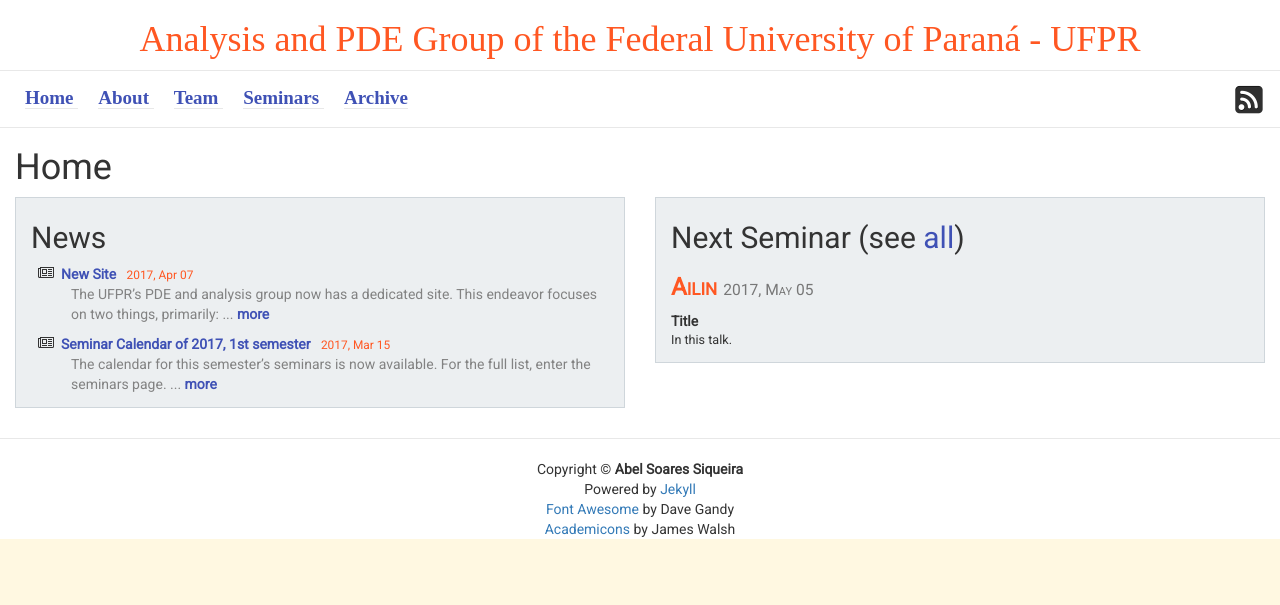
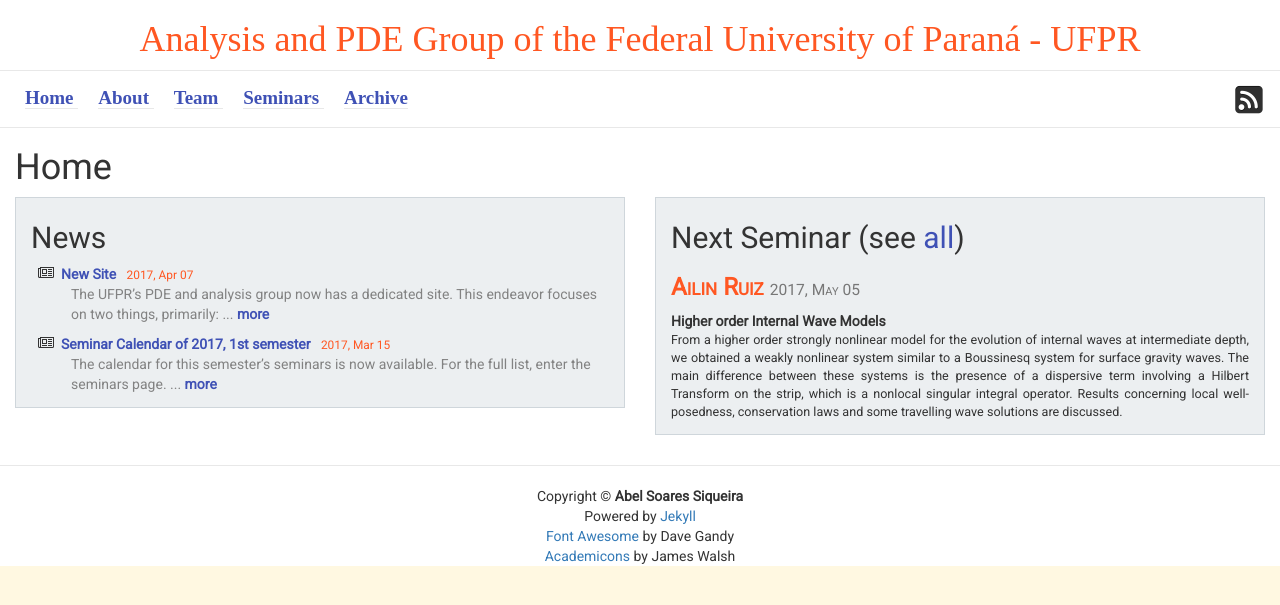
Before and after one commit to ufpr-pde/ufpr-opt.github.io, a Jekyll site: the page built from a_home.md, in a window 1280 px wide. Shown: the top 605 px of the page. Built offline with Jekyll 4.4.1, drawn with Linux system fonts in a browser that asks for light colours; some web fonts are replaced.

Commit message:
Update seminars.yml

```diff
--- a/_data/seminars.yml
+++ b/_data/seminars.yml
@@ -1,4 +1,4 @@
-- author: Fernando - UFPR
+- author: Fernando Ávila- UFPR
   date: 2017-04-28
   semester: 2017s1
   affiliation:
@@ -7,13 +7,16 @@
    In this talk we introduce the Gevrey spaces by analyzing the solutions of some PDE's.
    The main tool in our approach is the use of Fourier coefficients of smooth functions and distributions.
 
-- author: Ailin
+- author: Ailin Ruiz
   date: 2017-05-05
   semester: 2017s1
   affiliation: UFPR
-  title: Title
+  title: Higher order Internal Wave Models
   abstract: >
-    In this talk.
+    From a higher order strongly nonlinear model for the evolution of internal waves at intermediate depth, we obtained a
+    weakly nonlinear system similar to a Boussinesq system for surface gravity waves. The main difference between these systems
+    is the presence of a dispersive term involving a Hilbert Transform on the strip, which is a nonlocal singular integral operator.
+    Results concerning local well-posedness, conservation laws and some travelling wave solutions are discussed.
 
 - author: Willian - PPGMA
   date: 2017-05-12
```
